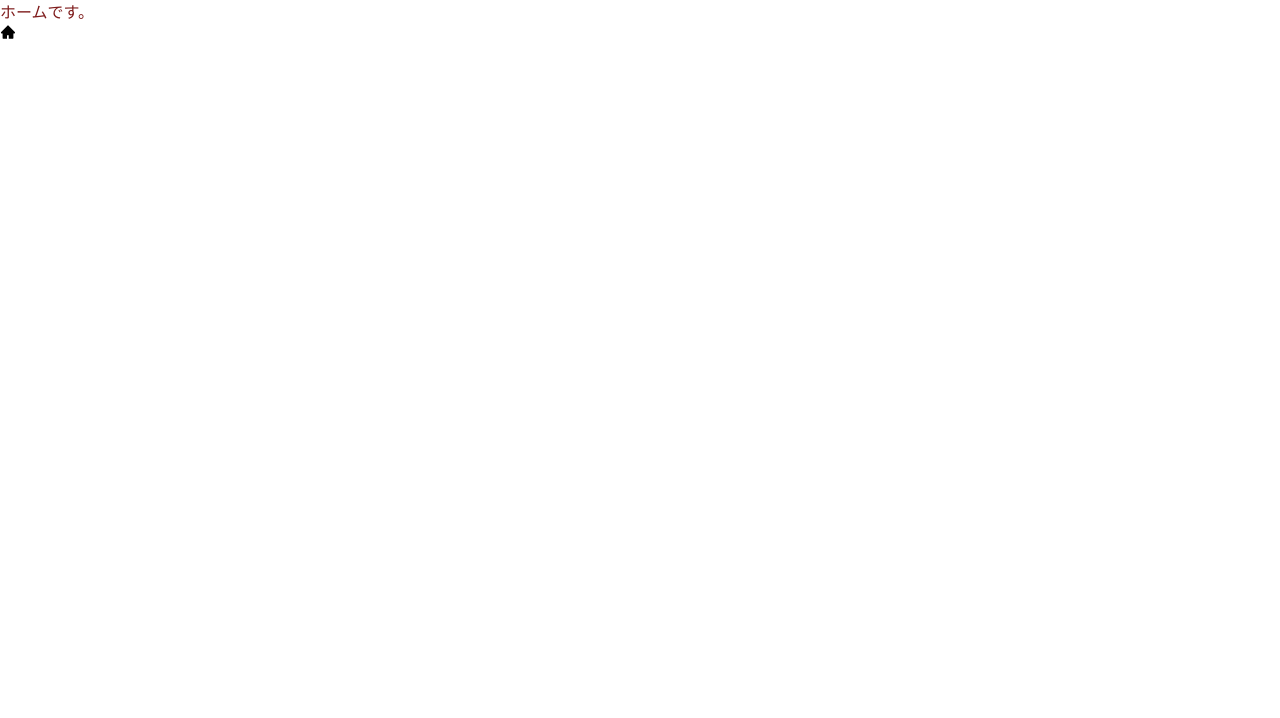
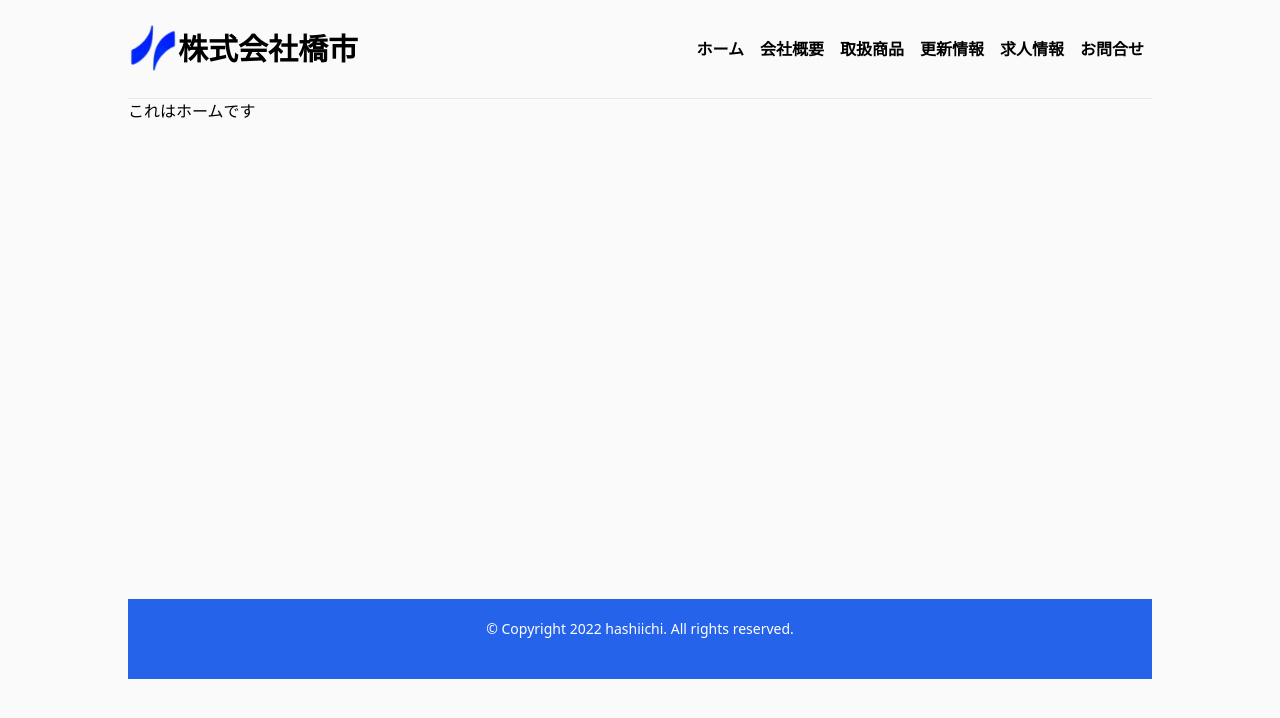
Before and after one commit to knm22mukk/841web, a Next.js app: page / in a window 1280 px wide. Shown: the top 718 px of the page. Built offline with nearby package versions, Linux system fonts and the light colour scheme.

Commit message:
Layout,Header,Footer成

```diff
--- /dev/null
+++ b/src/components/Footer.tsx
@@ -0,0 +1,13 @@
+import { NextPage } from 'next';
+
+const Footer: NextPage = () => {
+  return (
+    <footer className='text-white bg-blue-600'>
+      <div className='flex justify-center pt-5 pb-10'>
+        <p className='text-sm'>© Copyright 2022 hashiichi. All rights reserved. </p>
+      </div>
+    </footer>
+  );
+};
+
+export default Footer;
--- /dev/null
+++ b/src/components/Header.tsx
@@ -0,0 +1,33 @@
+import { NextPage } from 'next';
+import Image from 'next/image';
+import Link from 'next/link';
+import { MobileNav } from '@components/MobileNav';
+import { headerNavLinks } from '@data/headerNavLinks';
+import { siteMetaData } from '@data/siteMetaData';
+
+const Header: NextPage = () => {
+  return (
+    <header className='flex justify-between items-center py-6 border-b'>
+      <Link href='/' area-label='ToHome'>
+        <a>
+          <div className='flex justify-between items-center'>
+            <Image src={siteMetaData.siteLogo} width={50} height={50} alt='841logo' />
+            <div className='text-3xl font-bold'>株式会社橋市</div>
+          </div>
+        </a>
+      </Link>
+      <div className='flex justify-center items-center'>
+        <div className='hidden md:block'>
+          {headerNavLinks.map((link) => (
+            <Link key={link.title} href={link.href}>
+              <a className='p-2 font-bold hover:text-indigo-600'>{link.title}</a>
+            </Link>
+          ))}
+        </div>
+        <MobileNav />
+      </div>
+    </header>
+  );
+};
+
+export default Header;
--- /dev/null
+++ b/src/components/Layout.tsx
@@ -0,0 +1,19 @@
+import { ReactNode } from 'react';
+import Footer from '@components/Footer';
+import Header from '@components/Header';
+
+type Props = {
+  children: ReactNode;
+};
+
+const Layout = ({ children }: Props) => {
+  return (
+    <div className='px-4 mx-auto mb-auto max-w-3xl sm:px-6 xl:px-0 xl:max-w-5xl'>
+      <Header />
+      <main>{children}</main>
+      <Footer />
+    </div>
+  );
+};
+
+export default Layout;
--- /dev/null
+++ b/src/components/MobileNav.tsx
@@ -0,0 +1,45 @@
+import Link from 'next/link';
+import { useState } from 'react';
+import { MdClose, MdMenu } from 'react-icons/md';
+import { headerNavLinks } from '@data/headerNavLinks';
+
+export const MobileNav = () => {
+  const [open, setOpen] = useState<boolean>(false);
+
+  const handleClick = () => {
+    setOpen(!open);
+  };
+
+  return (
+    <div className='md:hidden'>
+      <button
+        area-label='ToggleMenu'
+        type='button'
+        onClick={handleClick}
+        className='flex items-center text-3xl'
+      >
+        {open ? <MdClose /> : <MdMenu />}
+      </button>
+      <div
+        className={`fixed w-full h-full top-24 right-0 bg-gray-100 mx-auto opacity-95 z-10 transform ease-in-out duration-300 ${
+          open ? 'translate-x-0' : 'translate-x-full'
+        }`}
+      >
+        <nav className='fixed px-12 mt-8 h-full'>
+          {headerNavLinks.map((link) => (
+            <div key={link.title} className='mt-3 text-center'>
+              <Link href={link.href}>
+                <a
+                  className='flex text-lg font-bold tracking-wide hover:text-indigo-600'
+                  onClick={handleClick}
+                >
+                  {link.title}
+                </a>
+              </Link>
+            </div>
+          ))}
+        </nav>
+      </div>
+    </div>
+  );
+};
--- /dev/null
+++ b/src/data/headerNavLinks.ts
@@ -0,0 +1,8 @@
+export const headerNavLinks = [
+  { href: '/', title: 'ホーム' },
+  { href: '/company', title: '会社概要' },
+  { href: '/prodacts', title: '取扱商品' },
+  { href: '/blog', title: '更新情報' },
+  { href: '/recruit', title: '求人情報' },
+  { href: '/contact', title: 'お問合せ' },
+];
--- a/src/pages/_document.tsx
+++ b/src/pages/_document.tsx
@@ -29,7 +29,7 @@ class MyDocument extends Document {
           <meta name='msapplication-config' content='/favicons/browserconfig.xml' />
           <meta name='theme-color' content='#ffffff' />
         </Head>
-        <body>
+        <body className='bg-zinc-50'>
           <Main />
           <NextScript />
         </body>
--- a/src/pages/index.tsx
+++ b/src/pages/index.tsx
@@ -1,12 +1,11 @@
 import type { NextPage } from 'next';
-import { AiFillHome } from 'react-icons/ai';
+import Layout from '@components/Layout';
 
 const Home: NextPage = () => {
   return (
-    <div>
-      <h1 className='text-red-900'>ホームです。</h1>
-      <AiFillHome />
-    </div>
+    <Layout>
+      <h1 className='h-[500px]'>これはホームです</h1>
+    </Layout>
   );
 };
 
```
